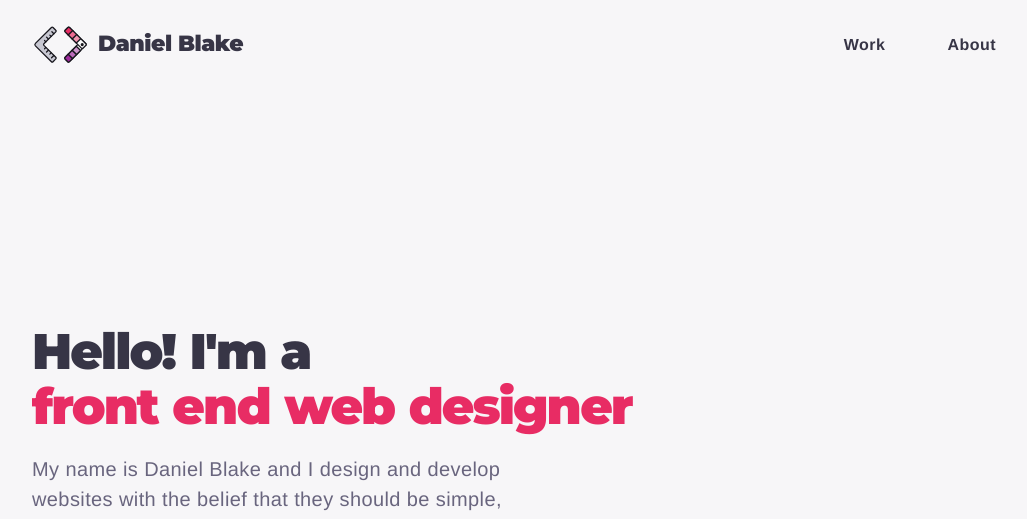
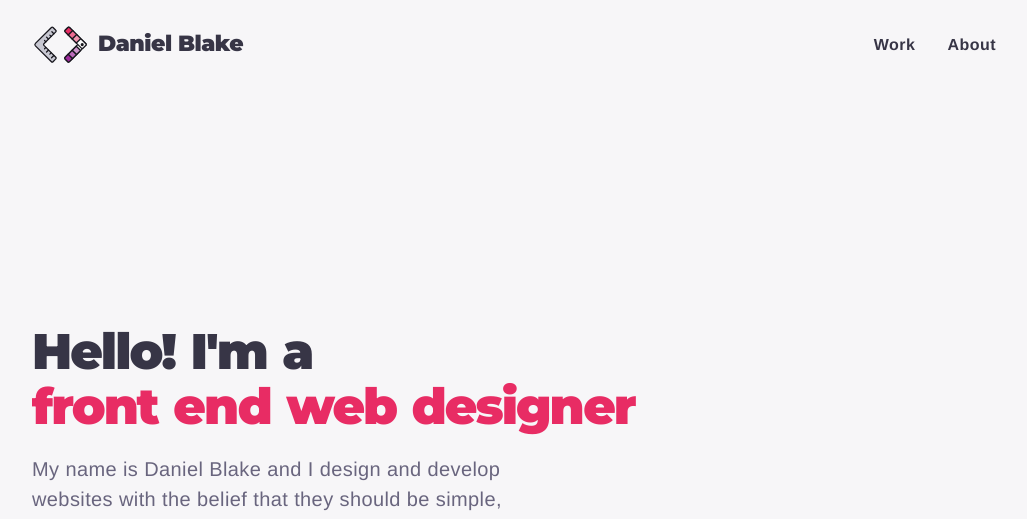
Before and after one commit to dmbdesignpdx/danielblakedesign, a Jekyll site: the page built from _pages/home.html, in a window 1280 px wide. Shown: the top 519 px of the page, without its empty margins (126-1153 px from the left). Built offline with Jekyll 4.4.1, drawn with Linux system fonts in a browser that asks for light colours; some of the changed text lies outside the part shown.

Commit message:
housekeeping

```diff
--- a/_includes/critical/global.scss
+++ b/_includes/critical/global.scss
@@ -62,7 +62,7 @@ a {
 h1 {
 	text-rendering: geometricPrecision;
    letter-spacing: -0.04em;
-	word-spacing: 0.03em;
+	word-spacing: 0.05em;
 	padding-top: 26vh;
 	margin-bottom: 0.4em;
 
@@ -82,6 +82,7 @@ p {
 	letter-spacing: 0.02em;
 	hyphens: none;
 }
+
 
 // -- Common Rules -- //
 
@@ -237,15 +238,15 @@ body > header {
 		padding-top: 36vh
 	}
 
-	#nav a:last-child {
-		margin-left: 2em
-	}
-
 	#nav {
 		height: 90px;
 
 		a:first-child {
 			font-size: 1.1rem
+		}
+
+		a:last-child {
+			margin-left: 2em
 		}
 	}
 
@@ -261,13 +262,6 @@ body > header {
 
 // Tablet Landscape
 
-@media (min-width:1022px) {
-
-	[flexr-grid], [flexr-wrap] {
-		width: 80%;
-	}
-
-}
 
 
 // Desktop
@@ -275,10 +269,10 @@ body > header {
 @media (min-width:1278px) {
 
 	[flexr-grid], [flexr-wrap] {
+		width: 80%;
 		max-width: 1436px;
 		padding-right: 30px;
-		padding-left: 30px;
-		grid-column-gap: 30px
+		padding-left: 30px
 	}
 
 	[flexr-grid] {
```
Also changed, not shown: _data/info.yml (+4 -4 lines).
